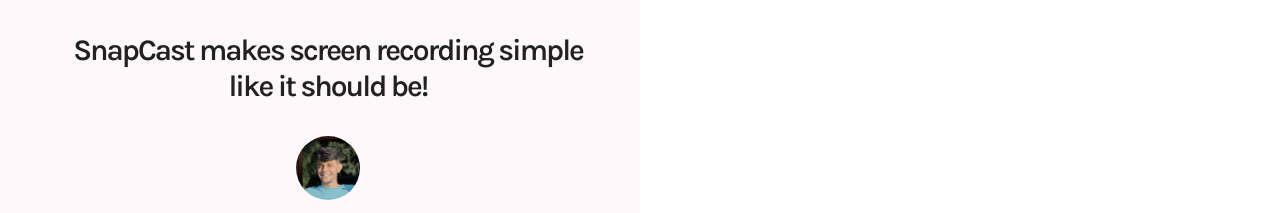
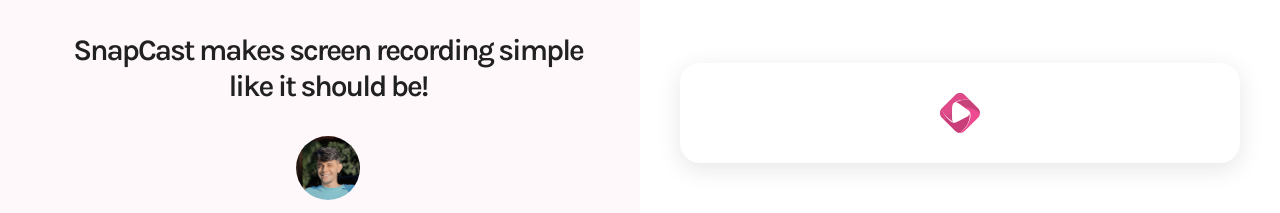
Before and after one commit to codingmster1/video-share, a Next.js app: page /sign-in in a window 1280 px wide. Shown: the part 287-500 px from the top of the page. Built offline with nearby package versions, Linux system fonts and the light colour scheme.

Commit message:
rendered top logo for google login

```diff
--- a/app/(auth)/sign-in/page.tsx
+++ b/app/(auth)/sign-in/page.tsx
@@ -33,6 +33,13 @@
 </div>
 <p> SnapCast {(new Date()).getFullYear()}</p>
       </aside>
+      <aside className="google-sign-in">
+<section>
+  <Link href="/">
+  <Image src="/assets/icons/logo.svg" alt="logo" width={40} height={40} />
+  </Link>
+</section>
+      </aside>
     </main>
   )
 }
```
